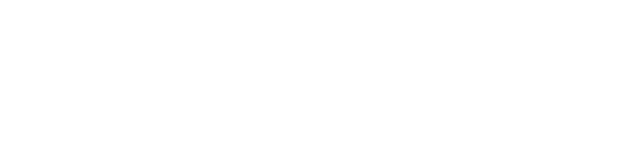
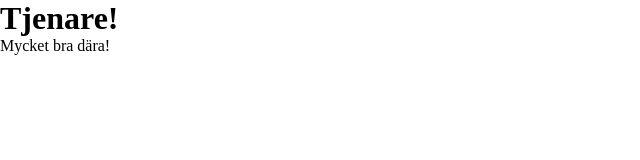
Before and after one commit to TheProgrammer1000/test2, a website: page index.html in a window 1280 px wide. Shown: the whole page, without its empty margins (0-640 px from the left). Drawn offline with Linux system fonts and the light colour scheme.

Commit message:
Added text

```diff
--- a/index.html
+++ b/index.html
@@ -11,6 +11,8 @@
     <header>
       <nav></nav>
     </header>
+    <h1>Tjenare!</h1>
+    <p>Mycket bra dära!</p>
     <script src="index.js"></script>
   </body>
 </html>
```
